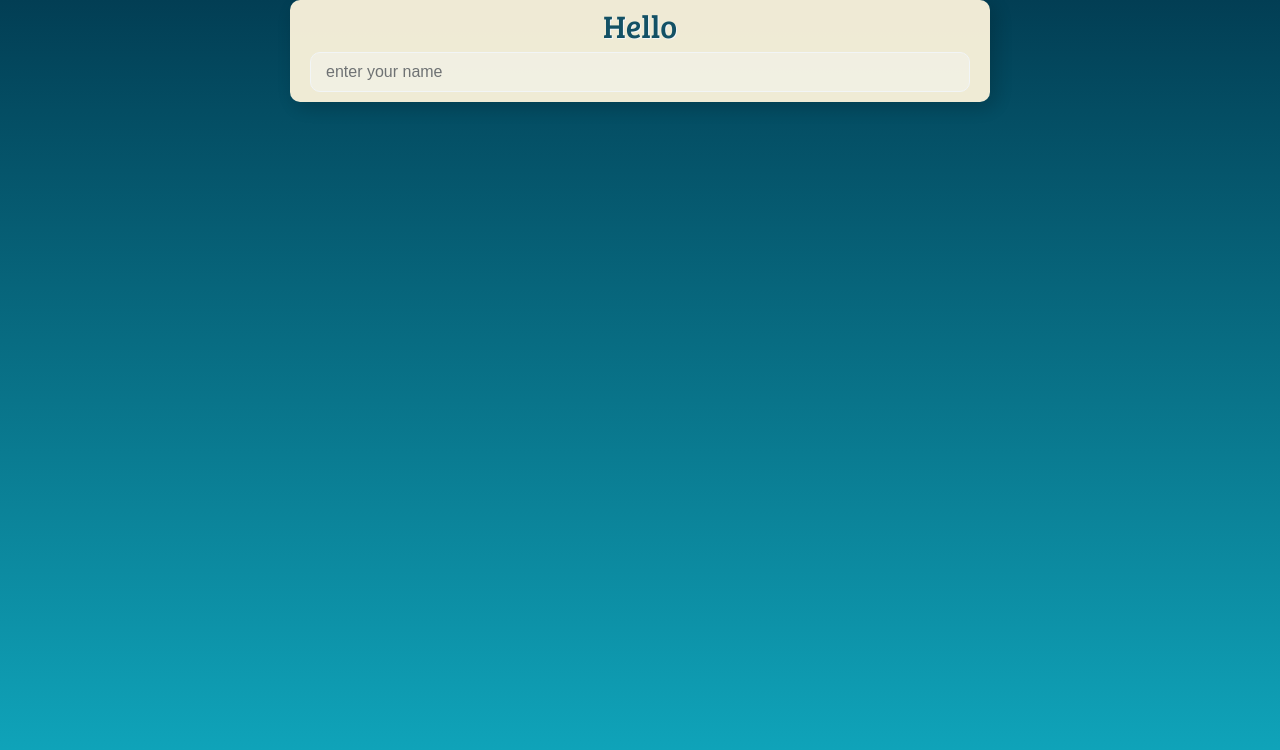
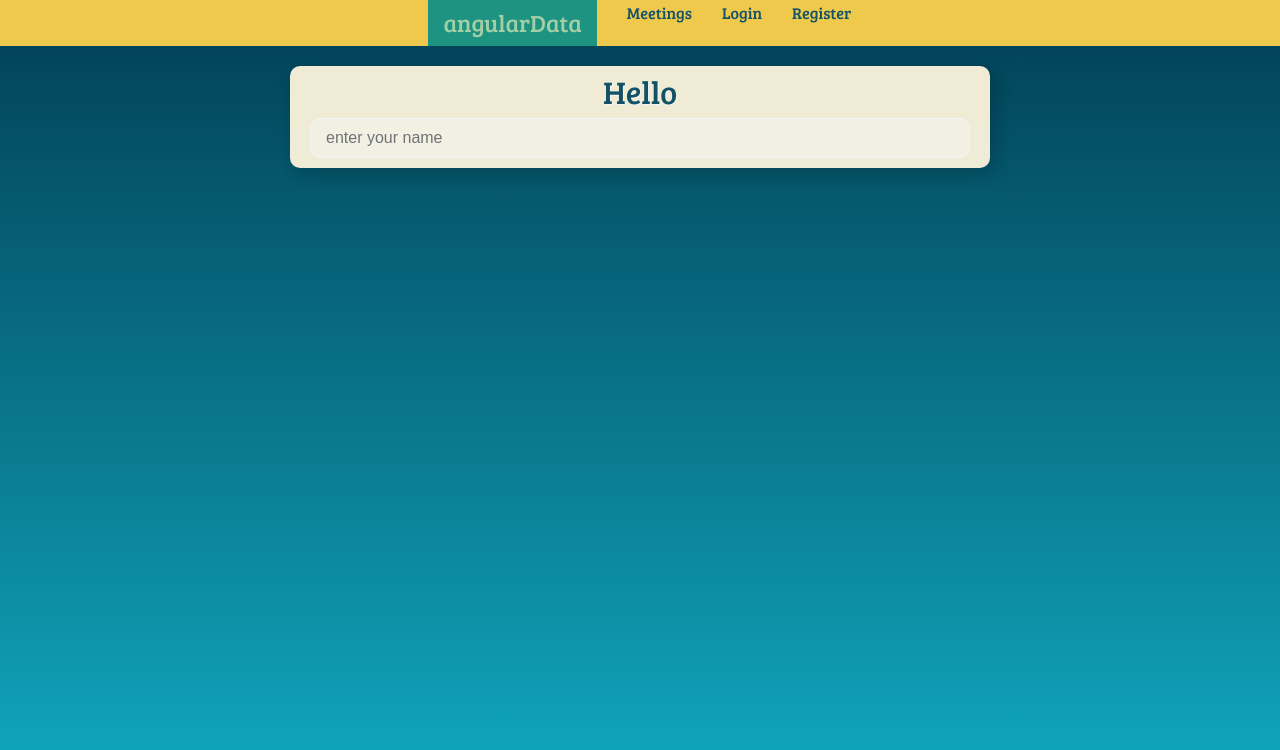
Before and after one commit to mtuan93/angular_user_registration, a website: page builds/development/index.html in a window 1280 px wide. Drawn offline with Linux system fonts and the light colour scheme; a web font is replaced by a local one.

Commit message:
Set up navigation bar

```diff
--- a/builds/development/index.html
+++ b/builds/development/index.html
@@ -10,6 +10,9 @@
   <script src="js/lib/angular/angular-animate.min.js"></script>
 </head>
 <body>
+<header>
+  <nav class="cf" ng-include="'views/nav.html'"></nav>
+</header>
 <div class="page">
   <main class="cf">
     <h1>Hello {{name}}</h1>
--- /dev/null
+++ b/builds/development/views/nav.html
@@ -0,0 +1,8 @@
+<div class="table">
+	<ul>
+		<li class="branding"><a ng-href="#/">angularData</a></li>
+		<li><a ng-href="#/meetings"> </a>Meetings</li>
+		<li><a ng-href="#/login"> </a>Login</li>
+		<li><a ng-href="#/register"> </a>Register</li>
+	</ul>
+</div>
```
